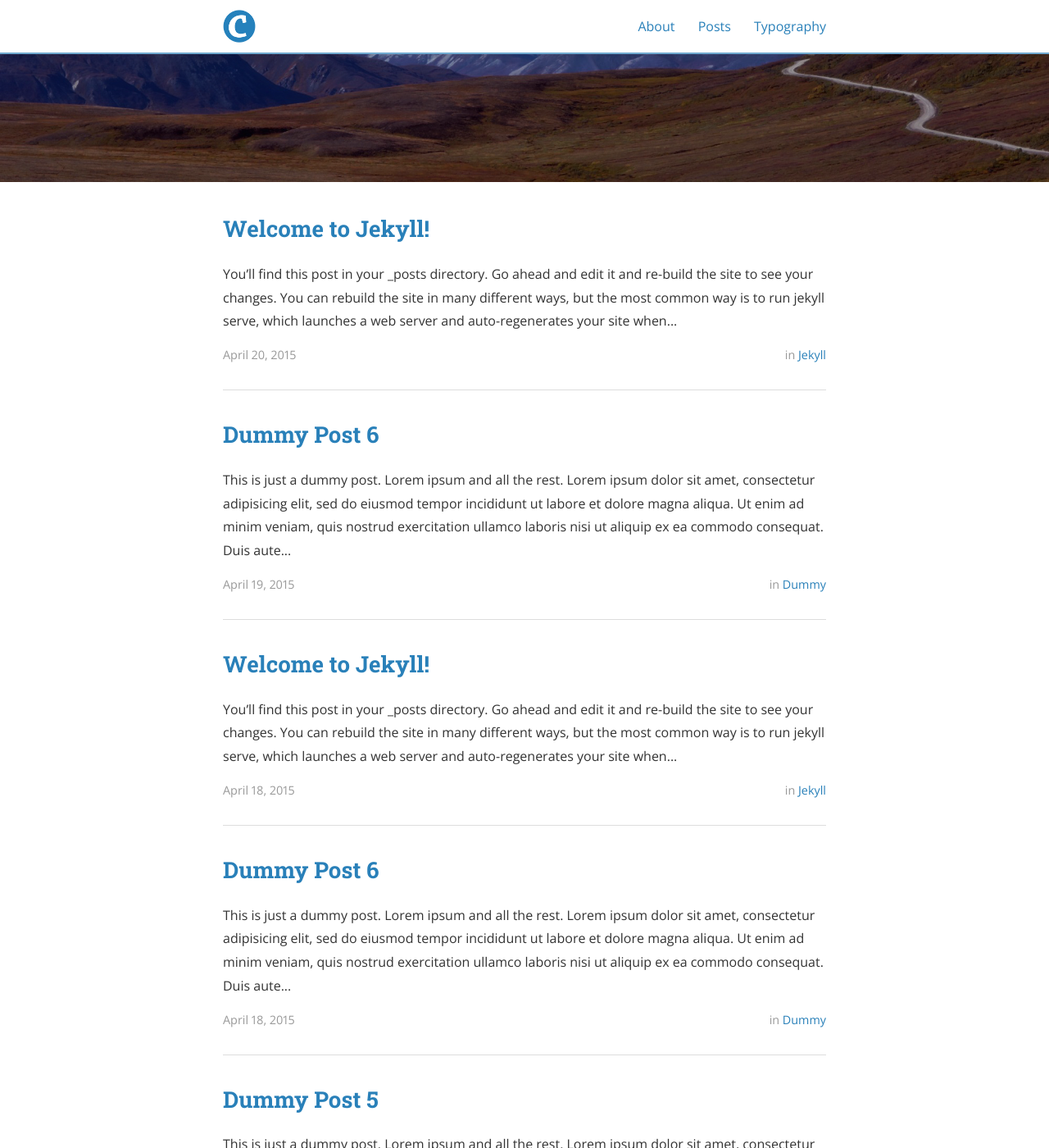
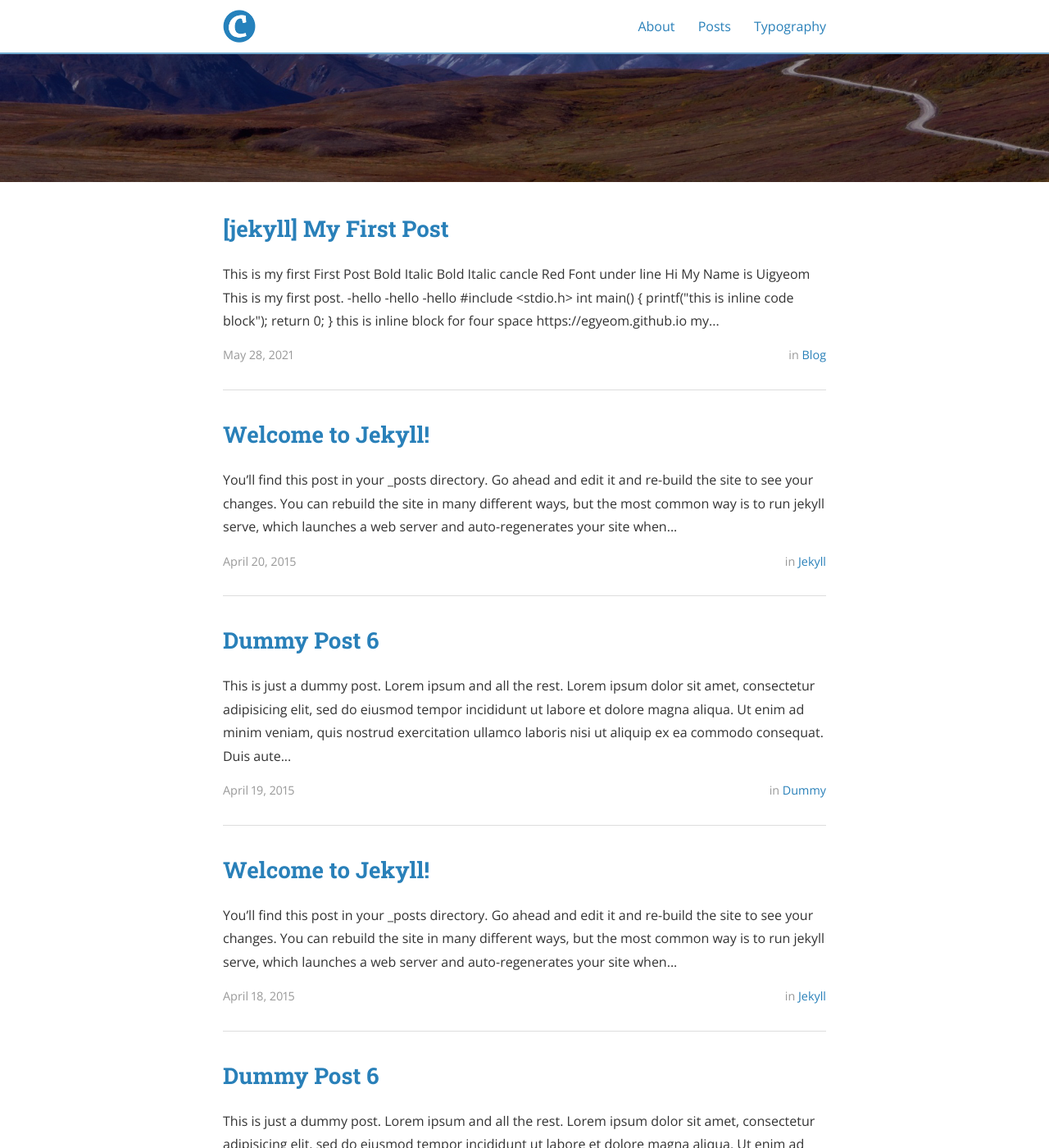
Before and after one commit to EGyeom/egyeom.github.io, a Jekyll site: the page built from index.html, in a window 1280 px wide and 1400 px high, scrolled down 283 px. Shown: the whole window at 82% size. Built offline with Jekyll 4.4.1, drawn with Linux system fonts in a browser that asks for light colours; nearby versions of some CDN libraries; the list of posts is cut into pages by our own code.

Commit message:
my first post

```diff
--- a/_config.yml
+++ b/_config.yml
@@ -19,7 +19,7 @@ description: >
 # and never end with a slash. Set it to a blank value if hosting at the
 # root of your server.
 baseurl: "" # the subpath of your site, e.g. /blog/
-url: "" # the base hostname & protocol for your site
+url: "http://egyeom.github.io" # the base hostname & protocol for your site
 cover: "/assets/header_image.jpg"
 logo: "/assets/logo.png"
 
--- /dev/null
+++ b/_posts/2021-05-28-first_post.md
@@ -0,0 +1,55 @@
+---
+layout: post
+title : "[jekyll] My First Post"
+excerpt: "My First Post on github.io"
+
+categories:
+    - Blog
+tags:
+    - [Blog, jekyll, Github, Git]
+
+toc: true
+toc_sticky: true
+
+date: 2021-05-28
+last_modified_at: 2021-05-28
+---
+# This is my first First Post
+**Bold**
+*Italic*
+***Bold Italic***
+~~cancle~~
+<span style="color:red"> Red Font</span>
+<u>under line</u>
+Hi My Name is Uigyeom
+This is my first post.
+-hello
+  -hello
+    -hello
+
+{% highlight c %}
+#include <stdio.h>
+
+int main()
+{
+    printf("this is inline code block");
+    return 0;
+}
+{% endhighlight %}
+
+
+    this is inline block for four space
+
+  <https://egyeom.github.io>
+  [my github.io blog](https://egyeom.github.io)
+
+> hello
+>>hello
+<cite>Hello</cite> --- UiGyeom, 1994
+
+- [ ] unchecked
+- [X] checked
+
+|:---:|---:|---|
+|hh|hh|hh|
+|hh|hh|hh|
```
